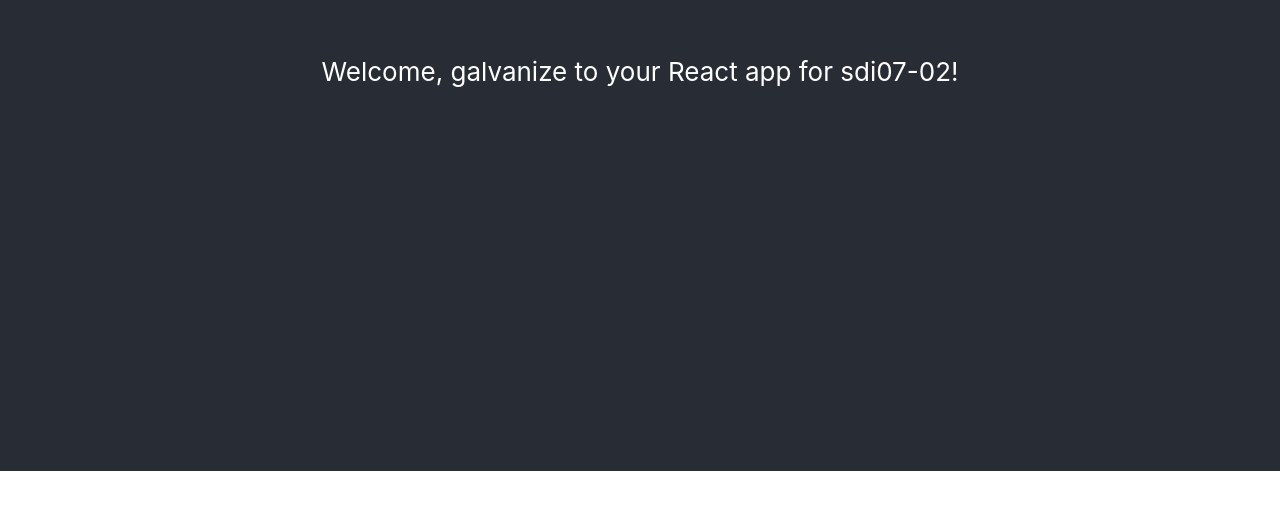
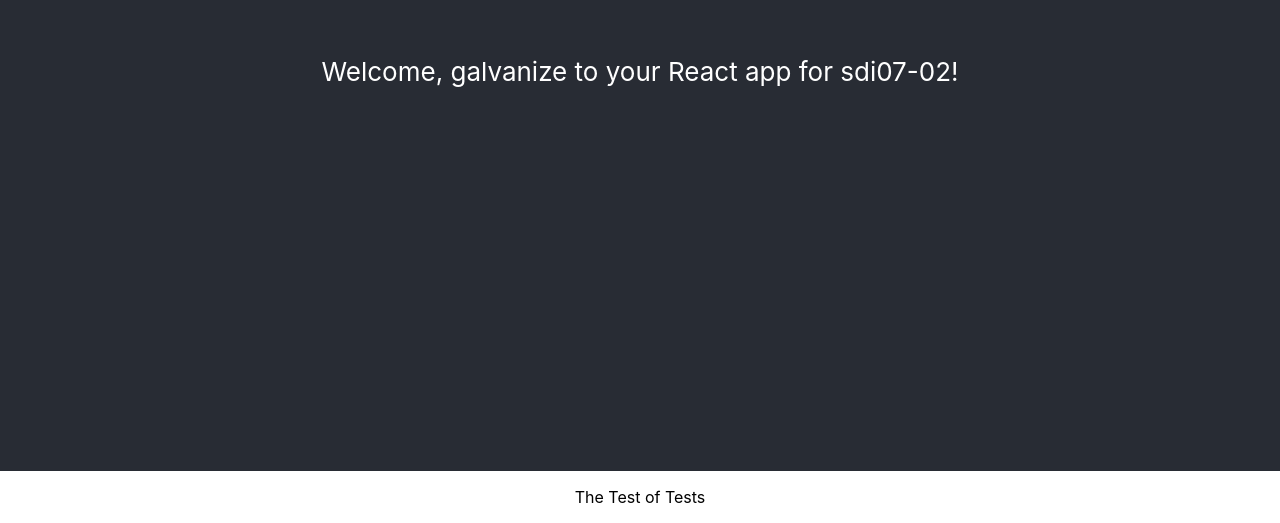
Before and after one commit to aerowolf82/CapstoneLogosUI, a React (Create React App) app: page / in a window 1280 px wide. Shown: the part 329-852 px from the top of the page. Before the commit the page ends 800 px from the top, so only its background shows below. Built offline with nearby package versions, Linux system fonts and the light colour scheme.

Commit message:
testing staging

```diff
--- a/src/App.js
+++ b/src/App.js
@@ -7,6 +7,7 @@
       <header className="App-header">
         Welcome, galvanize to your React app for sdi07-02!
       </header>
+      <p>The Test of Tests</p>
     </div>
   );
 }
```
